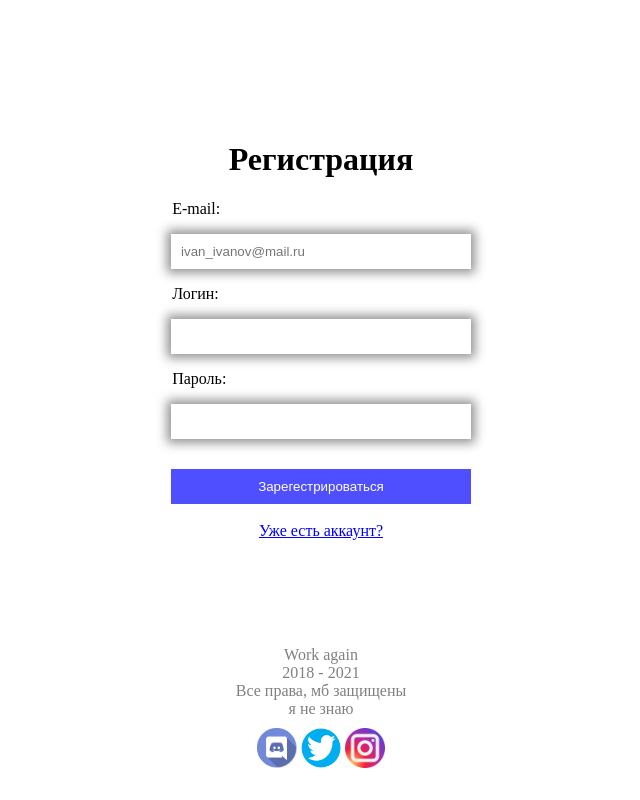
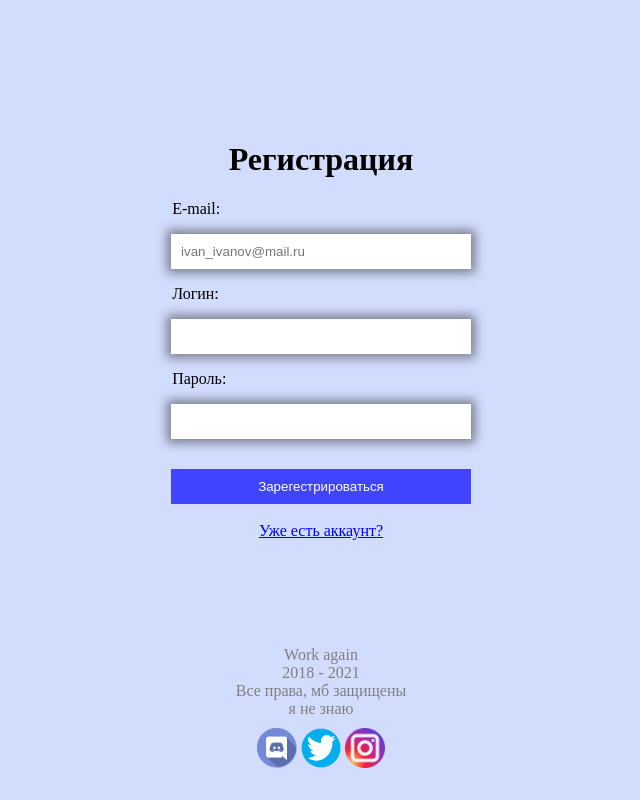
Before and after one commit to Technonmad/NIER, a PHP site: page / in a window 1280 px wide. Shown: the whole page, without its empty margins (319-959 px from the left). Run offline with PHP 8.4, Linux system fonts and the light colour scheme.

Commit message:
Просто настроил стили

```diff
--- a/style.css
+++ b/style.css
@@ -1,4 +1,10 @@
-body {background: white;}
+body {background: rgb(210, 220, 252);}
+
+.invalid
+{
+	border: 3px solid red;
+}
+
 .reg
 {
 	width: 80%;
@@ -62,25 +68,25 @@
     border: 1px solid rgba(0, 0, 255, 0.692);
 }
 
-.msg input[name=message]
+.msg textarea
 {
     margin-top: 20px;
     padding-bottom: 100px;
+    padding-left: 15px;
+    font-size: 12pt;
     width: 15cm;
-    color: gray;
+    color: black;
     position: absolute;
     left: 17.75cm;
     top: 18.5cm;
+    word-break: break-all;
+    overflow-y: scroll;
+    max-height: 120px;
+    white-space: normal;
+    border: 3px solid black;
 }
 
-.msg input[name=message_log]
-{
-    top: 30px;
-    width: 15cm;
-    height: 17.5cm;
-    position: absolute;
-    left: 17.75cm;
-}
+
 
 #online
 {
@@ -93,15 +99,17 @@
 #online1
 {
     position: absolute;
-    overflow: auto;
+    overflow-y: scroll;
     left: 33.5cm;
     top: 60px;
     border: 1px solid black;
     height: 16.6cm;
+    max-height: 16.6cm;
     width: 6cm;
+    border: 3px solid black;
 }
 
-.msg input[type=button]
+.msg input[name="sent"]
 {
     border: 0;
     background-color: rgba(0, 0, 255, 0.692);
@@ -110,6 +118,23 @@
     position: absolute;
     left: 17.75cm;
     top: 22.5cm;
+}
+
+.msg p
+{
+    position: absolute;
+    left: 27cm;
+    top: 22.3cm;
+    width: 86.1px;
+    height: 50px;
+}
+
+.msg a
+{
+    padding: 10px;
+    background-color: rgba(0, 0, 255, 0.692);
+    text-decoration: none;
+    color: white;
 }
 
 footer
@@ -125,3 +150,28 @@
     height:40px;
     margin-top: 10px;
 }
+
+.msg_log
+{
+    border: 3px solid black;
+    width: 15cm;
+    position: absolute;
+    left: 17.75cm;
+    top: 1.6cm;
+    overflow-y: scroll;
+    height: 16.6cm;
+    max-height: 16.6cm;
+    display: inline;
+}
+
+.fromUser
+{
+    color: rgb(41, 106, 180);
+}
+
+.msg_log table:nth-child(2n) {
+    background: rgb(250, 233, 81); /* Цвет фона */
+   }
+.msg_log table:nth-child(2n+1) {
+    background: rgb(140, 235, 103); /* Цвет фона */
+}
```
